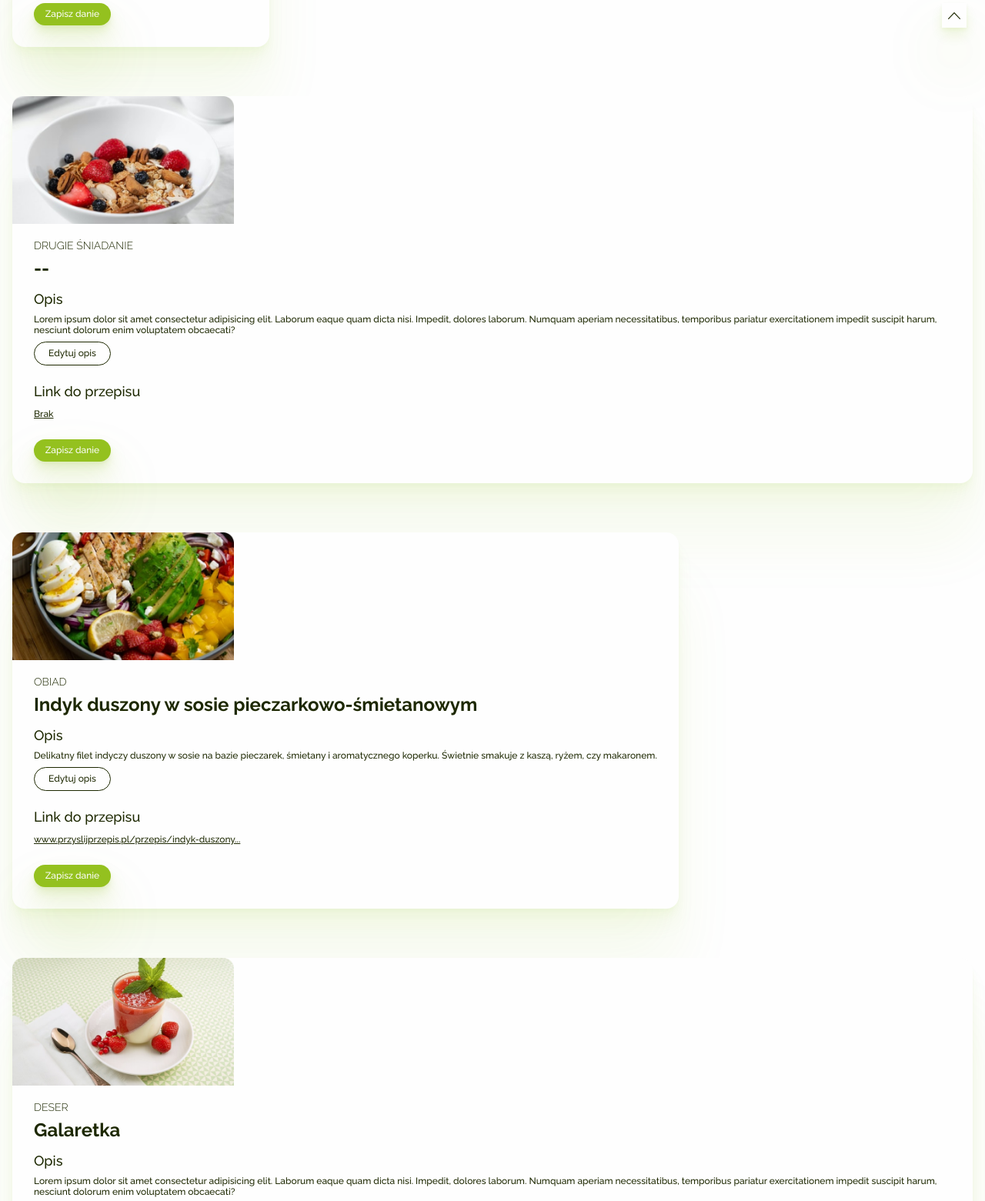
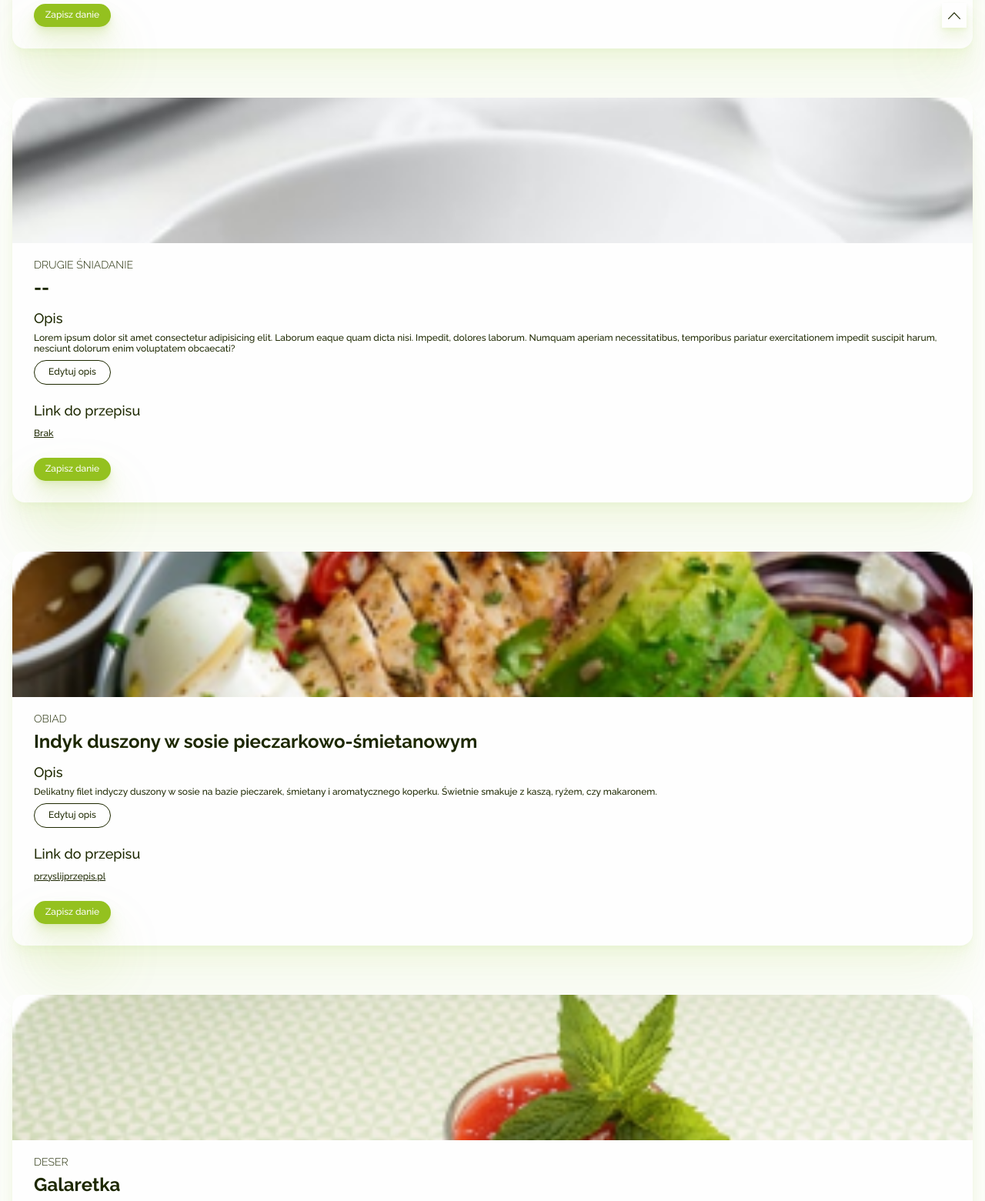
Before and after one commit to michalbuda/meal-list, a website built with webpack: page src/pages/meals.html in a window 1280 px wide. Shown: the part 740-2301 px from the top of the page at 77% size. Built offline with nearby package versions, Linux system fonts and the light colour scheme.

Commit message:
better rwd

```diff
--- a/src/pages/meals.html
+++ b/src/pages/meals.html
@@ -25,7 +25,7 @@
             </section>
         </div>
         <section class="meal">
-            <img src="../assets/img/sniadanie.png" alt="zdjęcie przedstawiające śniadanie">
+            <span class="image image__breakfast"></span>
             <h3 class="h3">ŚNIADANIE</h3>
             <h1 class="h1">Jajecznica</h1>
             <h2 class="h2">Opis</h2>
@@ -36,7 +36,7 @@
             <button class="button button__cta button__cta--small button__save">Zapisz danie</button>
         </section>
         <section class="meal">
-            <img src="../assets/img/drugie-sniadanie.png" alt="zdjęcie przedstawiające drugie śniadanie">
+            <span class="image image__sec-breakfast"></span>
             <h3 class="h3">DRUGIE ŚNIADANIE</h3>
             <h1 class="h1">--</h1>
             <h2 class="h2">Opis</h2>
@@ -47,18 +47,18 @@
             <button class="button button__cta button__cta--small button__save">Zapisz danie</button>
         </section>
         <section class="meal">
-            <img src="../assets/img/obiad.png" alt="zdjęcie przedstawiające drugie śniadanie">
+            <span class="image image__lunch"></span>
             <h3 class="h3">OBIAD</h3>
             <h1 class="h1">Indyk duszony w sosie pieczarkowo-śmietanowym</h1>
             <h2 class="h2">Opis</h2>
             <p class="paragraph">Delikatny filet indyczy duszony w sosie na bazie pieczarek, śmietany i aromatycznego koperku. Świetnie smakuje z kaszą, ryżem, czy makaronem.</p>
             <button class="button button__secondary button__secondary--small button__description">Edytuj opis</button>
             <h2 class="h2">Link do przepisu</h2>
-            <p class="link"><a class="paragraph" href="https://www.przyslijprzepis.pl/przepis/indyk-duszony-w-sosie-pieczarkowo-smietanowym">www.przyslijprzepis.pl/przepis/indyk-duszony...</a></p>
+            <p class="link"><a class="paragraph" href="https://www.przyslijprzepis.pl/przepis/indyk-duszony-w-sosie-pieczarkowo-smietanowym">przyslijprzepis.pl</a></p>
             <button class="button button__cta button__cta--small button__save">Zapisz danie</button>
         </section>
         <section class="meal">
-            <img src="../assets/img/deser.png" alt="zdjęcie przedstawiające drugie śniadanie">
+            <span class="image image__dessert"></span>
             <h3 class="h3">DESER</h3>
             <h1 class="h1">Galaretka</h1>
             <h2 class="h2">Opis</h2>
@@ -69,14 +69,14 @@
             <button class="button button__cta button__cta--small button__save">Zapisz danie</button>
         </section>
         <section class="meal">
-            <img src="../assets/img/kolacja.png" alt="zdjęcie przedstawiające drugie śniadanie">
+            <span class="image image__dinner"></span>
             <h3 class="h3">KOLACJA</h3>
             <h1 class="h1">Sałatka z pomidorem, boczkiem i mozzarellą</h1>
             <h2 class="h2">Opis</h2>
             <p class="paragraph">Sałatka z pomidorem, boczkiem i mozzarellą z sosem miodowo-musztardowym</p>
             <button class="button button__secondary button__secondary--small button__description">Edytuj opis</button>
             <h2 class="h2">Link do przepisu</h2>
-            <p class="link"><a class="paragraph" href="https://www.kwestiasmaku.com/przepis/salatka-z-pomidorem-mozzarella-i-boczkiem">www.kwestiasmaku.com/przepis/salatka...</a></p>
+            <p class="link"><a class="paragraph" href="https://www.kwestiasmaku.com/przepis/salatka-z-pomidorem-mozzarella-i-boczkiem">kwestiasmaku.com</a></p>
             <button class="button button__cta button__cta--small button__save">Zapisz danie</button>
         </section>
     </section>
--- a/src/scss/main.scss
+++ b/src/scss/main.scss
@@ -55,8 +55,27 @@ flex-wrap: wrap;
   margin: 20px 0 8px 0;
 }
 
-img{
-  width: 288px;
+
+.image{
+  height: 189px;
+  border-radius: 16px 16px 0px 0px;
+  background-repeat: no-repeat;
+  background-size: cover;
+  &__breakfast{
+    background-image: url("../assets/img/sniadanie.png");
+  }
+  &__sec-breakfast{
+    background-image: url("../assets/img/drugie-sniadanie.png");
+  }
+  &__lunch{
+    background-image: url("../assets/img/obiad.png");
+  }
+  &__dessert{
+    background-image: url("../assets/img/deser.png");
+  }
+  &__dinner{
+    background-image: url("../assets/img/kolacja.png");
+  }
 }
 
 .logo{
@@ -86,6 +105,7 @@ img{
 }
 
 .meal{
+  width: -webkit-fill-available;
   margin: 32px 16px;
   display: flex;
   flex-direction: column;
```
